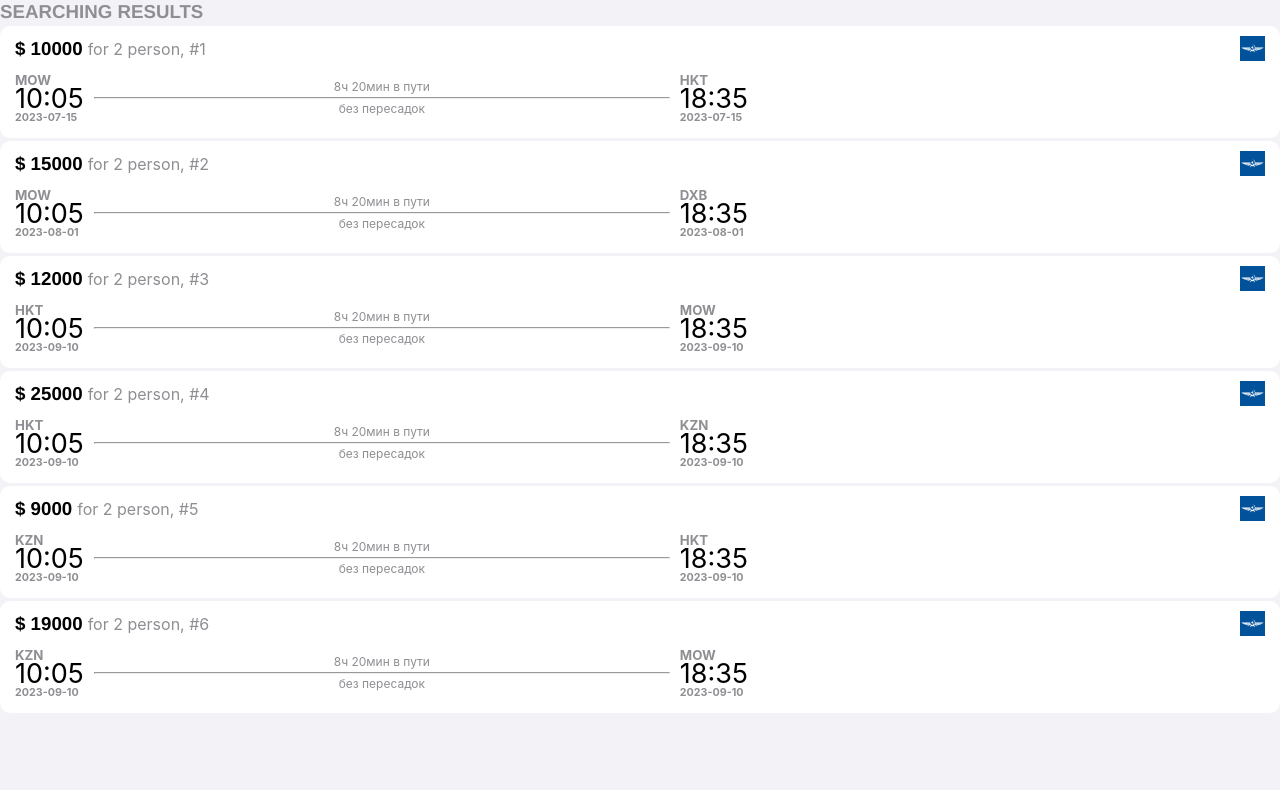
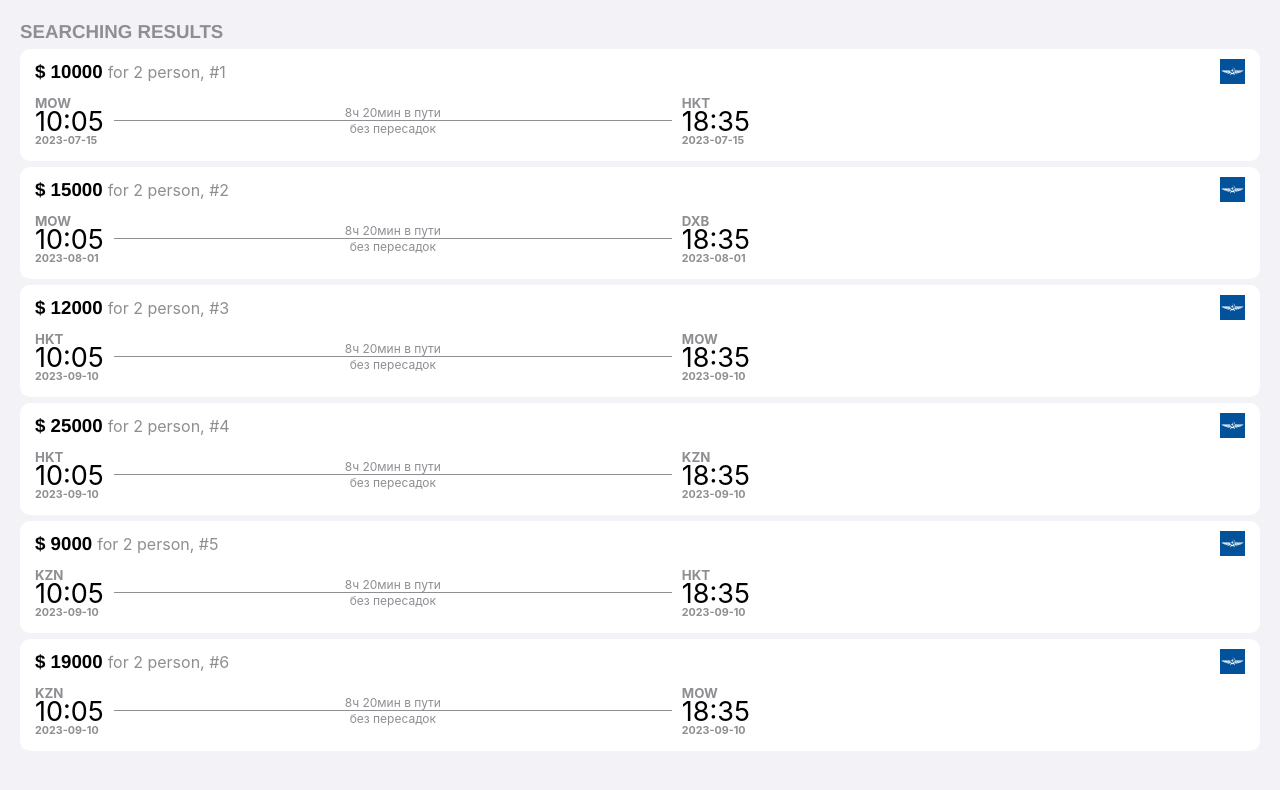
Before and after one commit to iDobryDen/JSproject, a React (Create React App) app: page / in a window 1280 px wide. Shown: the top 790 px of the page. Built offline with nearby package versions, Linux system fonts and the light colour scheme.

Commit message:
decoration

```diff
--- a/src/components/ListDetail/ListDetail.css
+++ b/src/components/ListDetail/ListDetail.css
@@ -110,6 +110,7 @@ h3 {
     position: relative;
     bottom: 6px;
     padding-right: 1px;
+
 }
 
 .additionally-date{
--- a/src/components/ListResult/ListResult.css
+++ b/src/components/ListResult/ListResult.css
@@ -8,13 +8,14 @@ h3 {
     flex-direction: column;
     background-color: #ffffff;
     border-radius: 10px;
-    margin-top: 3px;
+    margin-top: 6px;
     text-decoration: none;
+    width: 100%;
 }
 
 .listresult_ul {
     list-style: none;
-    padding: 10;
+    padding: 20px;
     margin: 1px 0;
 }
 
@@ -66,9 +67,8 @@ h3 {
 
 .listresult_line_hr {
     width: calc(100% - 2 * 10px); /* Ширина линии: ширина родительского элемента минус 20px (отступы img) */
-    height: 1px;
     background-color: #ddd;
-    margin: 5px 0; /* Отступы сверху и снизу */
+    border: none;
   }
 
 .listresult_body {
@@ -100,10 +100,7 @@ h3 {
 
 .listresult_line_hr {
     width: 100%;
-    height: 1px;
     background-color: #8e8e93;
-    margin-top: 3px;
-    margin-bottom: 2px;
 }
 
 .listresult_h3 {
--- a/src/components/ListResult/ListResult.jsx
+++ b/src/components/ListResult/ListResult.jsx
@@ -7,7 +7,7 @@ import './ListResult.css'
 const ListResult = ({ tickets }) => {
 
     const Line = () => (
-        <hr className="listresult_line_hr" />
+        <hr size='3' className="listresult_line_hr" />
     );
 
     if (!tickets || tickets.length === 0) {
@@ -34,7 +34,7 @@ const ListResult = ({ tickets }) => {
                         </div>
                         <div className='listresult_line'>
                             <p>8ч 20мин в пути</p>
-                            <Line className='listresult_line_hr'/> {/* Вставляем компонент линии */}
+                            <Line className='listresult_line_hr'/>
                             <p>без пересадок</p>
                         </div>
                         <div className='listresult_start_end'>
```
